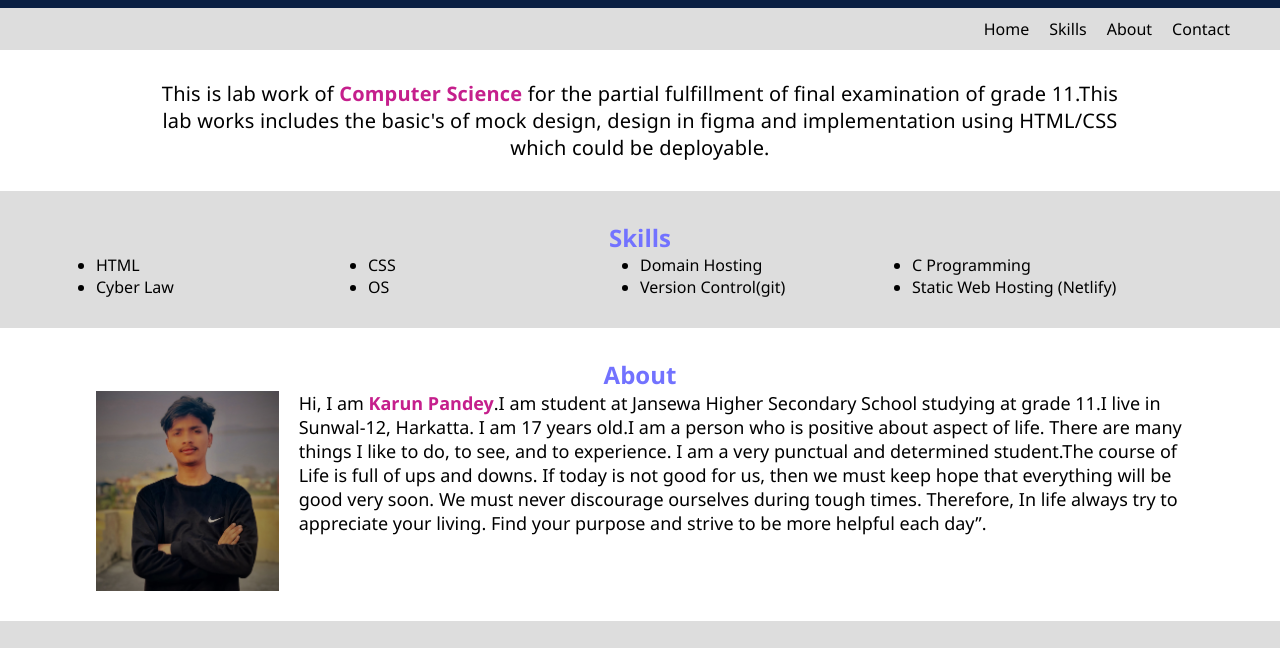
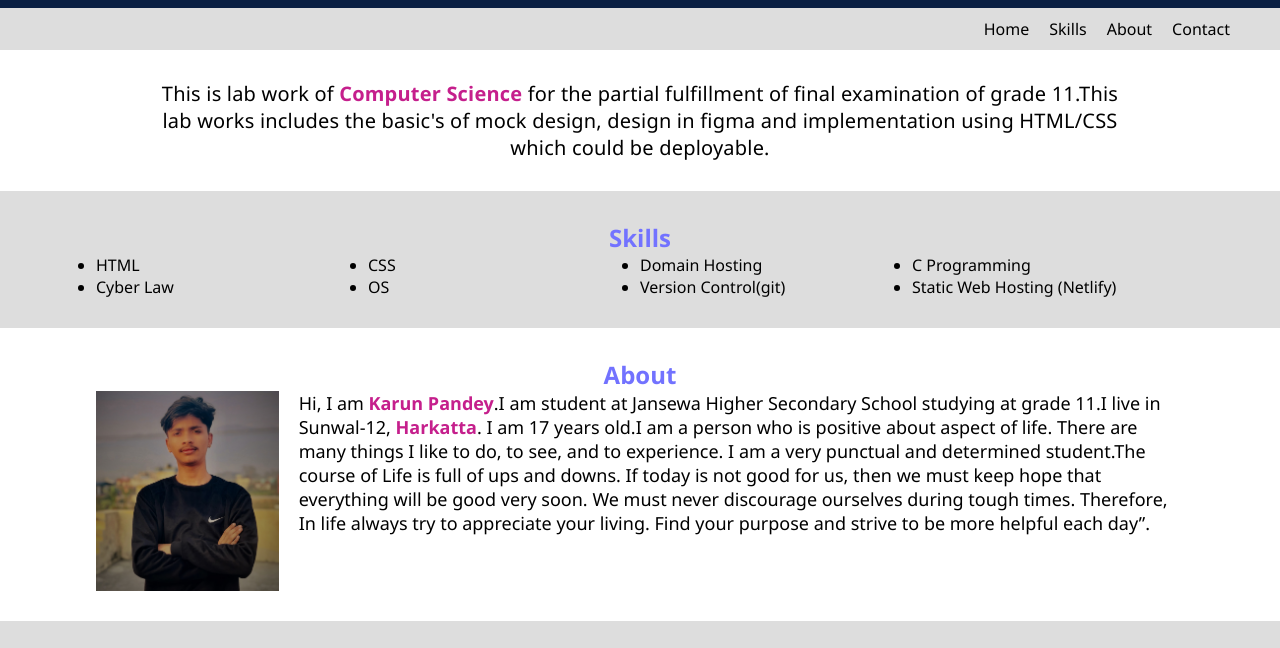
Before and after one commit to UrsKarun/janasewaproject, a plain HTML site: page index.html in a window 1280 px wide. Shown: the part 107-755 px from the top of the page. Drawn offline with Linux system fonts and the light colour scheme.

Commit message:
index updated

```diff
--- a/index.html
+++ b/index.html
@@ -50,7 +50,7 @@
 		<div class="section-details">
 			<img width="500px" height="200px" src="images/karun.jpeg">
 			<div class="about-content"></div>
-			<p>Hi, I am <span><strong>Karun Pandey</span></strong>.I am student at Jansewa Higher Secondary School studying at grade 11.I live in Sunwal-12, Harkatta. I am 17 years old.I am a person who is positive about aspect of life. There are many things I like to do, to see, and to experience. I am a very punctual and determined student.The course of Life is full of ups and downs. If today is not good for us, then we must keep hope that everything will be good very soon. We must never discourage ourselves during tough times. Therefore, In life always try to appreciate your living. Find your purpose and strive to be more helpful each day”.</P>
+			<p>Hi, I am <span><strong>Karun Pandey</span></strong>.I am student at Jansewa Higher Secondary School studying at grade 11.I live in Sunwal-12, <span><strong>Harkatta</span></strong>. I am 17 years old.I am a person who is positive about aspect of life. There are many things I like to do, to see, and to experience. I am a very punctual and determined student.The course of Life is full of ups and downs. If today is not good for us, then we must keep hope that everything will be good very soon. We must never discourage ourselves during tough times. Therefore, In life always try to appreciate your living. Find your purpose and strive to be more helpful each day”.</P>
 	</div>
     </section>
 
```
